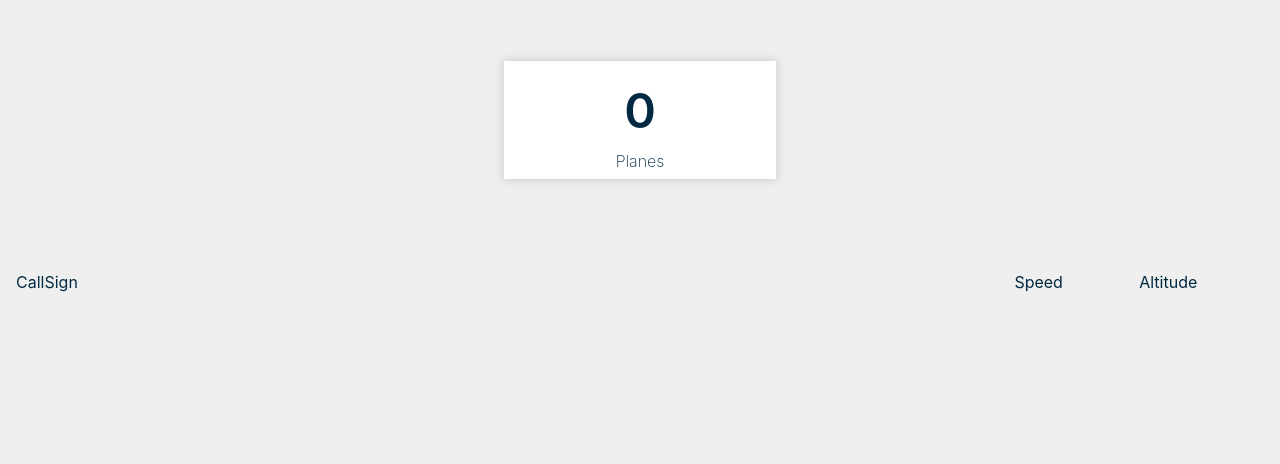
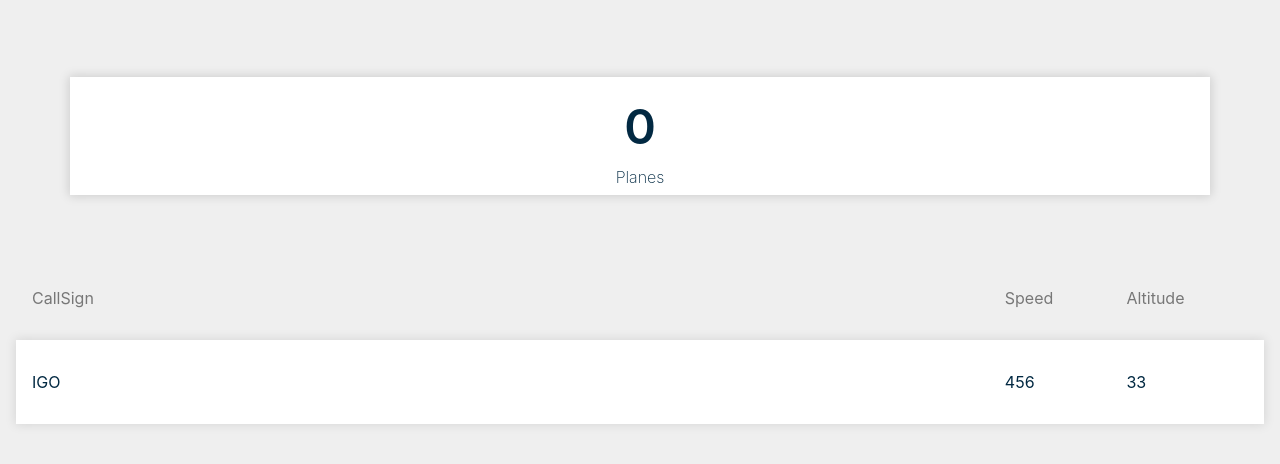
Before and after one commit to abhisheksoni27/airplanes, a React (Create React App) app: page / in a window 1280 px wide. Shown: the top 464 px of the page. Built offline with nearby package versions, Linux system fonts and the light colour scheme.

Commit message:
stlying done

```diff
--- a/src/components/App.js
+++ b/src/components/App.js
@@ -14,7 +14,7 @@ class App extends Component {
     return (
       <div className="App">
         <Planes noOfPlanes={this.state.noOfPlanes}/>
-        <PlanesInfo/>
+        <PlanesInfo planes={[{callSign:"IGO", speed:456, altitude: 33}]}/>
       </div>
     );
   }
--- a/src/components/Planes.css
+++ b/src/components/Planes.css
@@ -13,7 +13,7 @@
     margin: 0.7rem 0;
 }
 .Planes-container{
-    width:20%;
+    width:90%;
     padding:0.5em;
     display:flex;
     flex-direction: column;
--- a/src/components/PlanesInfo.css
+++ b/src/components/PlanesInfo.css
@@ -1,11 +1,20 @@
-.PlanesInfo-root{
-    display: flex;
-    justify-content: center;
+.PlanesInfo-root {
+    display: grid;
+    grid-template-rows: 15% auto;
 }
 
 .PlanesInfo-header {
-    flex-grow:1;
+    flex-grow: 1;
     display: grid;
-    padding:1em;
+    padding: 1em;
+    color:#777;
     grid-template-columns: 80% 10% 10%;
 }
+
+.PlanesInfo-row {
+    display: grid;
+    padding: 1em;
+    grid-template-columns: 80% 10% 10%;
+    background: white;
+    box-shadow: 0px 0px 10px 1px rgba(0,0,0,0.1);
+}
--- a/src/components/PlanesInfo.jsx
+++ b/src/components/PlanesInfo.jsx
@@ -10,12 +10,24 @@ const Header = (
 );
 
 class PlanesInfo extends Component {
-  constructor(props) {
-    super(props);
-    this.state = {};
-  }
   render() {
-    return <div className="PlanesInfo-root">{Header}</div>;
+    return (
+      <div className="PlanesInfo-root">
+        {Header}
+        <div className="PlanesInfo-">
+          {this.props.planes &&
+            this.props.planes.map((plane, idx) => {
+              return (
+                <div className="PlanesInfo-row">
+                  <p>{plane.callSign}</p>
+                  <p>{plane.speed}</p>
+                  <p>{plane.altitude}</p>
+                </div>
+              );
+            })}
+        </div>
+      </div>
+    );
   }
 }
 
--- a/src/index.css
+++ b/src/index.css
@@ -1,6 +1,6 @@
 body {
   margin: 0;
-  padding: 0;
+  padding: 1em;
   height: 100vh;
   background: #efefef;
   color: rgb(2, 41, 66);
```
